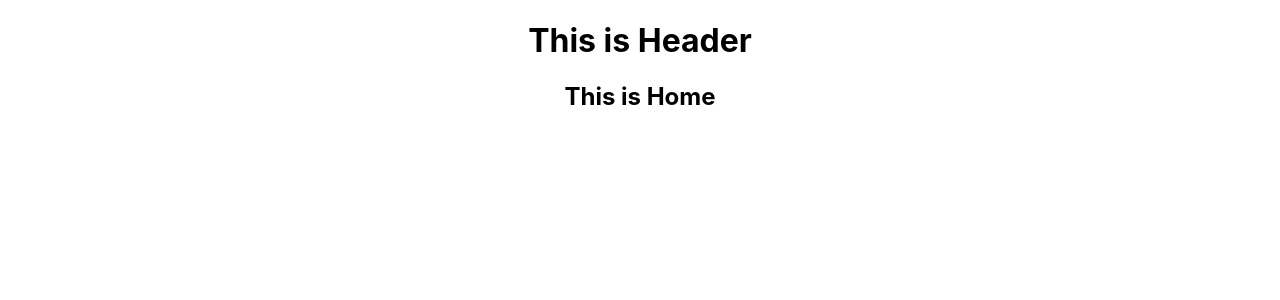
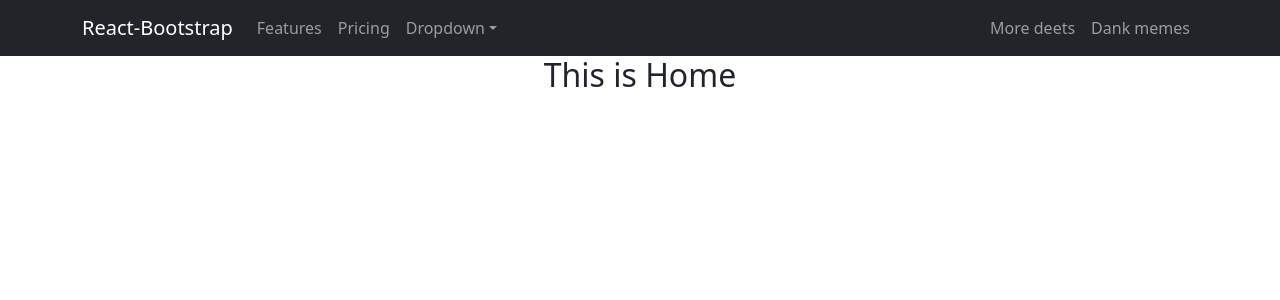
Before and after one commit to Kaiser-Tanveer/DevLearner-Client-React-Authentication-, a React (Create React App) app: page / in a window 1280 px wide. Shown: the top 300 px of the page. Built offline with nearby package versions, Linux system fonts and the light colour scheme.

Commit message:
title and logo added

```diff
--- a/package.json
+++ b/package.json
@@ -6,7 +6,9 @@
     "@testing-library/jest-dom": "^5.16.5",
     "@testing-library/react": "^13.4.0",
     "@testing-library/user-event": "^13.5.0",
+    "bootstrap": "^5.2.2",
     "react": "^18.2.0",
+    "react-bootstrap": "^2.5.0",
     "react-dom": "^18.2.0",
     "react-router-dom": "^6.4.2",
     "react-scripts": "5.0.1",
--- a/public/index.html
+++ b/public/index.html
@@ -2,7 +2,7 @@
 <html lang="en">
   <head>
     <meta charset="utf-8" />
-    <link rel="icon" href="%PUBLIC_URL%/favicon.ico" />
+    <link rel="icon" href="https://t3.ftcdn.net/jpg/05/09/17/46/360_F_509174694_a8jxmbhzeDgJOu0VYNQwDZC61xjZWCtJ.jpg" />
     <meta name="viewport" content="width=device-width, initial-scale=1" />
     <meta name="theme-color" content="#000000" />
     <meta
@@ -24,7 +24,7 @@
       work correctly both with client-side routing and a non-root public URL.
       Learn how to configure a non-root public URL by running `npm run build`.
     -->
-    <title>React App</title>
+    <title>Dev Learn</title>
   </head>
   <body>
     <noscript>You need to enable JavaScript to run this app.</noscript>
--- a/src/Components/Header/Header.js
+++ b/src/Components/Header/Header.js
@@ -1,9 +1,41 @@
 import React from 'react';
+import Container from 'react-bootstrap/Container';
+import Nav from 'react-bootstrap/Nav';
+import Navbar from 'react-bootstrap/Navbar';
+import NavDropdown from 'react-bootstrap/NavDropdown';
 
 const Header = () => {
     return (
         <div>
-            <h1>This is Header</h1>
+            <Navbar collapseOnSelect expand="lg" bg="dark" variant="dark">
+                <Container>
+                    <Navbar.Brand href="#home">React-Bootstrap</Navbar.Brand>
+                    <Navbar.Toggle aria-controls="responsive-navbar-nav" />
+                    <Navbar.Collapse id="responsive-navbar-nav">
+                        <Nav className="me-auto">
+                            <Nav.Link href="#features">Features</Nav.Link>
+                            <Nav.Link href="#pricing">Pricing</Nav.Link>
+                            <NavDropdown title="Dropdown" id="collasible-nav-dropdown">
+                                <NavDropdown.Item href="#action/3.1">Action</NavDropdown.Item>
+                                <NavDropdown.Item href="#action/3.2">
+                                    Another action
+                                </NavDropdown.Item>
+                                <NavDropdown.Item href="#action/3.3">Something</NavDropdown.Item>
+                                <NavDropdown.Divider />
+                                <NavDropdown.Item href="#action/3.4">
+                                    Separated link
+                                </NavDropdown.Item>
+                            </NavDropdown>
+                        </Nav>
+                        <Nav>
+                            <Nav.Link href="#deets">More deets</Nav.Link>
+                            <Nav.Link eventKey={2} href="#memes">
+                                Dank memes
+                            </Nav.Link>
+                        </Nav>
+                    </Navbar.Collapse>
+                </Container>
+            </Navbar>
         </div>
     );
 };
--- a/src/index.js
+++ b/src/index.js
@@ -3,6 +3,7 @@ import ReactDOM from 'react-dom/client';
 import './index.css';
 import App from './App';
 import reportWebVitals from './reportWebVitals';
+import 'bootstrap/dist/css/bootstrap.min.css';
 
 const root = ReactDOM.createRoot(document.getElementById('root'));
 root.render(
```
Also changed, not shown: 1 other file (tests, documents, lock files or other folders).
